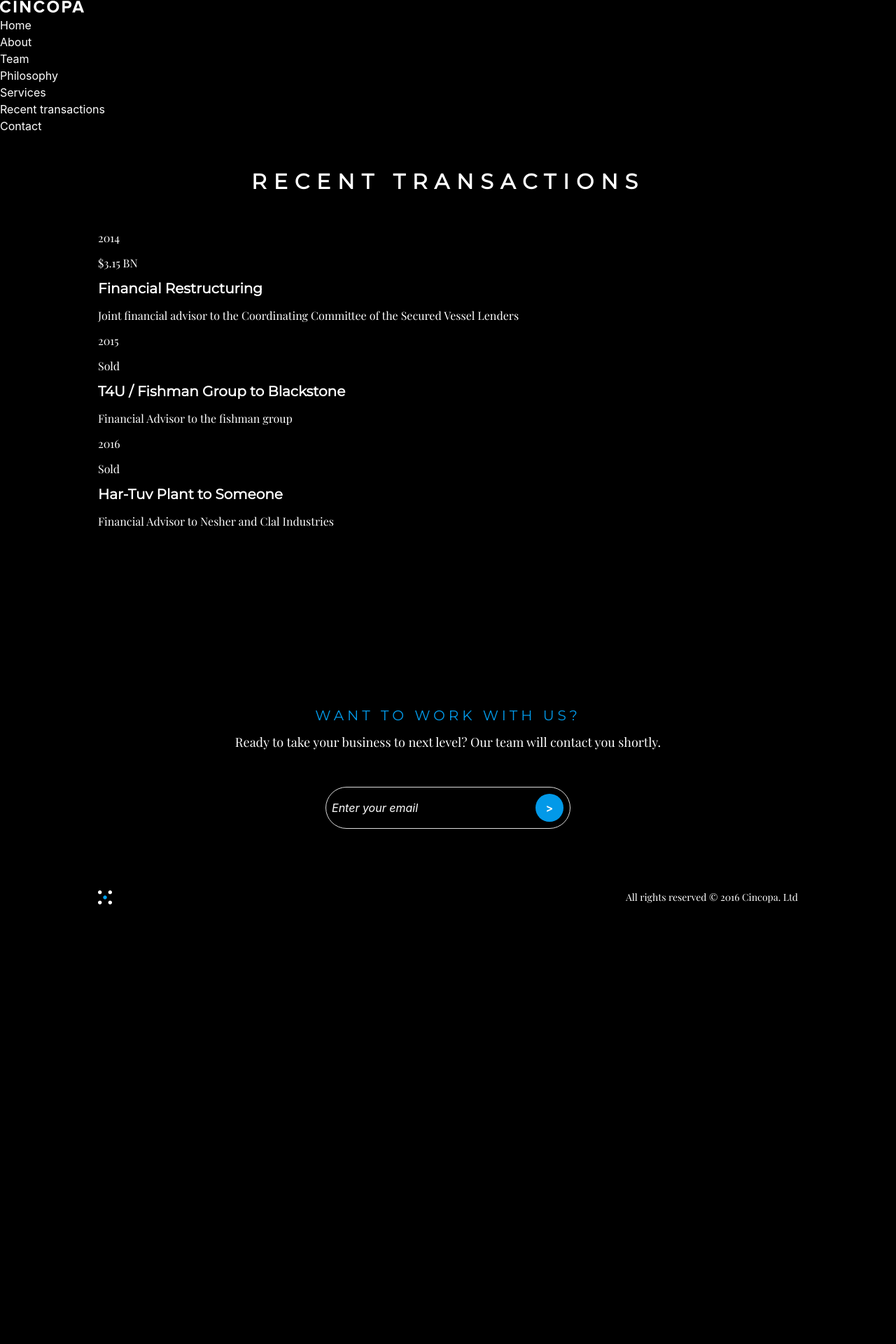
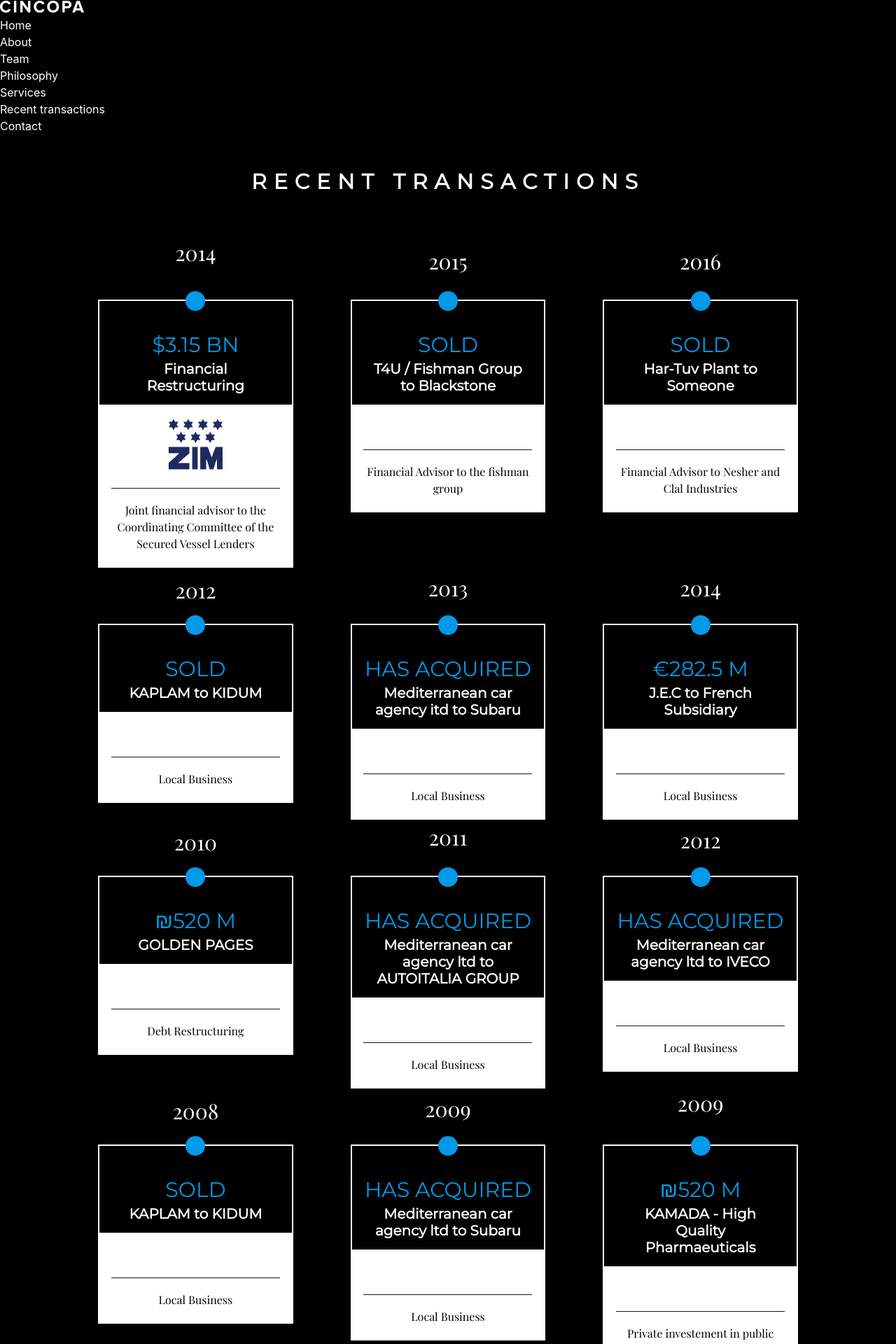
Before and after one commit to kedmyster/cincopa, a Jekyll site: the page built from recent-transactions.markdown, in a window 1280 px wide. Shown: the top 1920 px of the page at 70% size. Built offline with Jekyll 4.4.1, drawn with Linux system fonts in a browser that asks for light colours; before the commit the page ends 1292 px from its top, so only the background shows below that.

Commit message:
transactions WIP

```diff
--- a/_layouts/recent_transactions.html
+++ b/_layouts/recent_transactions.html
@@ -16,10 +16,11 @@ layout: page
                     <h2>{{transaction.title}}</h2>
                 </div>
                 <div class="images">
-                    {% for image in page.images %}
-                        <img src="{{images.image}}"/>
+                    {% for image in transaction.images %}
+                        <img src="{{image}}"/>
                     {% endfor %}
                 </div>
+
                 <div class="text">
                     <p>{{transaction.text}}</p>
                 </div>
--- a/_sass/_recent_transactions.scss
+++ b/_sass/_recent_transactions.scss
@@ -1,3 +1,82 @@
-.page-recent_transactions {
+.page-content {
+    .page-title {
+        margin-bottom: 150px;
+    }
+}
 
+.section.transactions {
+    text-align: center;
+    p {
+        font-family: 'Montserrat', sans-serif;
+    }
+    .container {
+        @include clearfix();
+        .transaction {
+            background-color: #000000;
+            border: 2px solid #ffffff;
+            margin-bottom: 100px;
+            position: relative;
+            @include media ($desktop) {
+                @include span-columns(4);
+                @include omega(3n);
+                margin-bottom: 80px;
+            }
+            &:before {
+                content: "";
+                width: 28px;
+                height: 28px;
+                background: $blue;
+                position: absolute;
+                border-radius: 100%;
+                top: 0;
+                left: 50%;
+                transform: translateX(-50%) translateY(-50%);
+            }
+            .title {
+                max-width: 220px;
+                margin-left: auto;
+                margin-right: auto;
+            }
+            .year {
+                position: absolute;
+                top: -15%;
+                transform: translateX(-50%) translateY(-50%);
+                left: 50%;
+                p {
+                    font-family: 'Playfair Display', serif;
+                    font-size: 30px;
+                }
+            }
+            .status {
+                p {
+                    font-size: 30px;
+                    text-transform: uppercase;
+                    color: $blue;
+                    padding-top: 40px;
+                    margin-bottom: 0;
+                }
+            }
+            .images,
+            .text {
+                background-color: $white;
+                color: #000000;
+                p {
+                    margin: 0;
+                }
+            }
+            .images {
+                padding-top: 20px;
+            }
+            .text {
+                background-image: url(/img/transactions/trans-line.png);
+                background-repeat: no-repeat;
+                background-position: top 20px center;
+                padding-top: 20px;
+                p {
+                    padding: 20px;
+                    font-family: 'Playfair Display', serif;
+                }
+            }
+        }
+    }
 }
--- a/recent-transactions.markdown
+++ b/recent-transactions.markdown
@@ -8,7 +8,7 @@ transactions:
   status: "$3.15 BN"
   title: Financial Restructuring
   images:
-  -
+  - "/img/transactions/trans-zim.png"
   text: 'Joint financial advisor to the Coordinating Committee of the Secured Vessel
     Lenders   '
 - year: 2015
@@ -25,5 +25,68 @@ transactions:
   -
   -
   text: 'Financial Advisor to Nesher and Clal Industries '
+- year: 2012
+  status: Sold
+  title: KAPLAM to KIDUM
+  images:
+  -
+  -
+  text: Local Business
+- year: 2013
+  status: Has Acquired
+  title: Mediterranean car agency itd to Subaru
+  images:
+  -
+  -
+  text: Local Business
+- year: 2014
+  status: €282.5 m
+  title: J.E.C to French Subsidiary
+  images:
+  -
+  -
+  text: Local Business
+- year: 2010
+  status: ₪520 m
+  title: GOLDEN PAGES
+  images:
+  -
+  -
+  text: Debt Restructuring
+- year: 2011
+  status: Has Acquired
+  title: Mediterranean car agency ltd to AUTOITALIA GROUP
+  images:
+  -
+  -
+  text: Local Business
+- year: 2012
+  status: Has acquired
+  title: Mediterranean car agency ltd to IVECO
+  images:
+  -
+  -
+  text: Local Business
+- year: 2008
+  status: Sold
+  title: KAPLAM to KIDUM
+  images:
+  -
+  -
+  text: Local Business
+- year: 2009
+  status: Has acquired
+  title: Mediterranean car agency ltd to Subaru
+  images:
+  -
+  -
+  text: Local Business
+- year: 2009
+  status: ₪520 m
+  title: KAMADA - High Quality Pharmaeuticals
+  images:
+  -
+  -
+  text: Private investement in public equity
 layout: recent_transactions
 ---
```
Also changed, not shown: img/transactions/trans-line.png (added).
